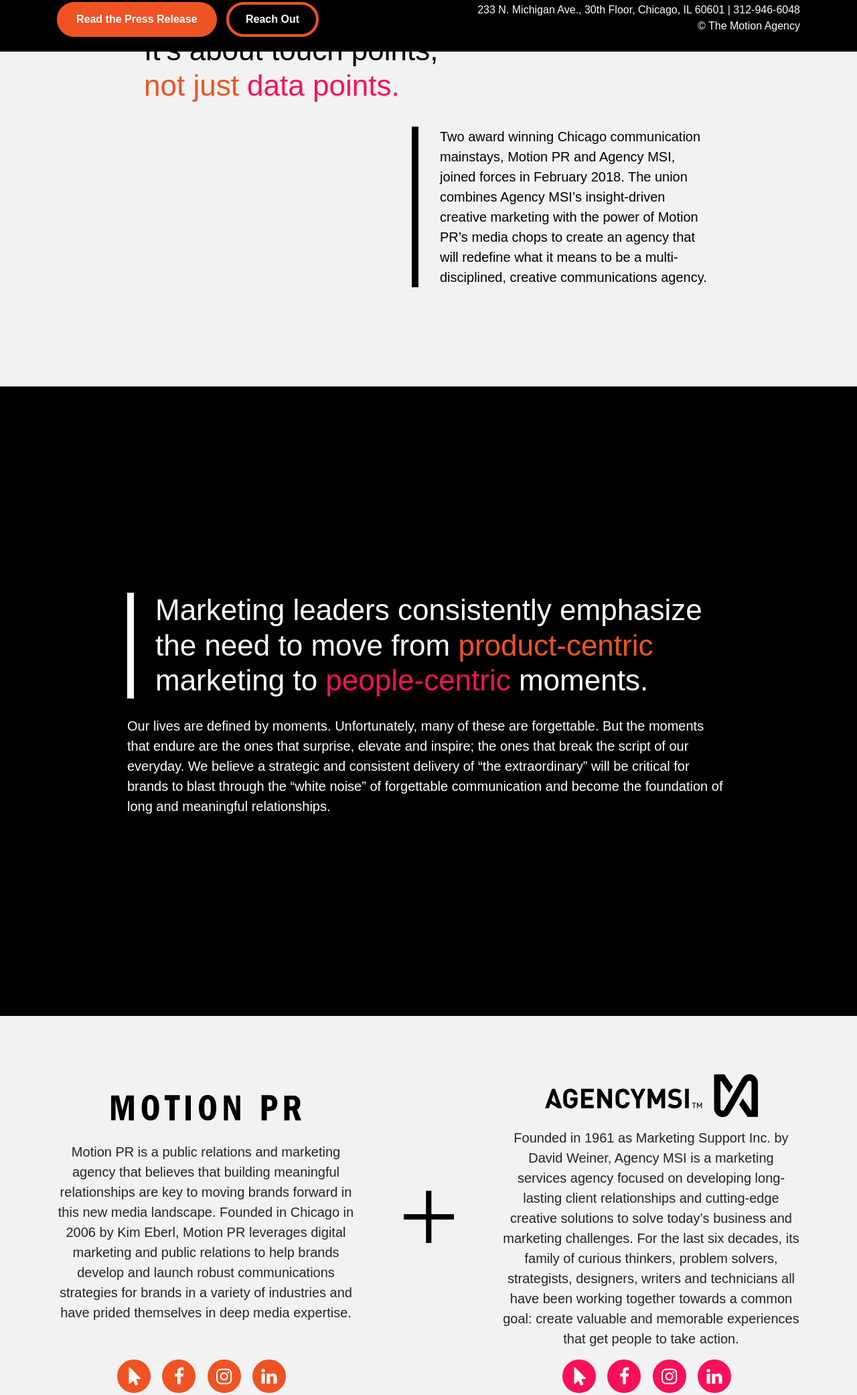
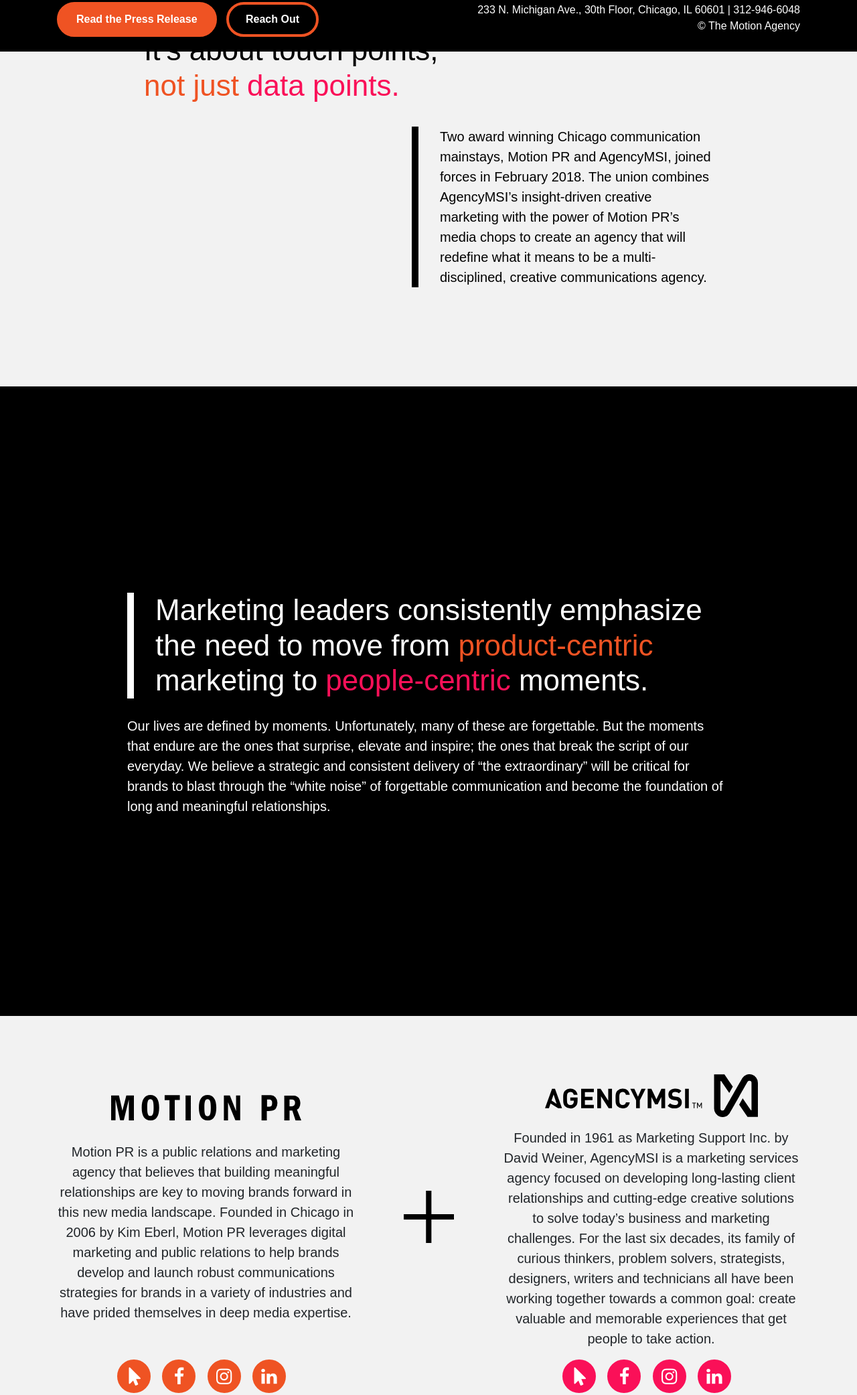
Before and after one commit to motionagency/MotionPR_AgencyMSI_LandingPage, a plain HTML site: page index.html in a window 1280 px wide. Shown: the part 823-2906 px from the top of the page at 67% size. Drawn offline with nearby package versions, Linux system fonts and the light colour scheme; a small style sheet from the web is missing.

Commit message:
Copy updates

```diff
--- a/index.html
+++ b/index.html
@@ -63,7 +63,7 @@
 								<h1 data-aos="fade-right">It’s about touch points,<br> <span class="motion">not just</span> <span class="msi">data points.<span></h1>
 								<div class="blockquote-wrap" data-aos="fade-up">
 									<blockquote>
-										<p>Two award winning Chicago communication mainstays, Motion PR and Agency MSI, joined forces in February 2018. The union combines Agency MSI’s insight-driven creative marketing with the power of Motion PR’s media chops to create an agency that will redefine what it means to be a multi-disciplined, creative communications agency.</p>
+										<p>Two award winning Chicago communication mainstays, Motion PR and AgencyMSI, joined forces in February 2018. The union combines AgencyMSI’s insight-driven creative marketing with the power of Motion PR’s media chops to create an agency that will redefine what it means to be a multi-disciplined, creative communications agency.</p>
 									</blockquote>
 								</div>
 							</div>
@@ -119,7 +119,7 @@
 						<div class="col-lg-5 d-flex align-items-center">
 							<div class="logo-wrap-two">
 								<img data-aos="fade-left" class="agency-msi-logo" src="images/agencymsilogo.svg" alt="AgencyMSI logo">
-								<p data-aos="fade">Founded in 1961 as Marketing Support Inc. by David Weiner, Agency MSI is a marketing services agency focused on developing long-lasting client relationships and cutting-edge creative solutions to solve today’s business and marketing challenges. For the last six decades, its family of curious thinkers, problem solvers, strategists, designers, writers and technicians all have been working together towards a common goal: create valuable and memorable experiences that get people to <span style="white-space: nowrap;">take action.</span></p>
+								<p data-aos="fade">Founded in 1961 as Marketing Support Inc. by David Weiner, AgencyMSI is a marketing services agency focused on developing long-lasting client relationships and cutting-edge creative solutions to solve today’s business and marketing challenges. For the last six decades, its family of curious thinkers, problem solvers, strategists, designers, writers and technicians all have been working together towards a common goal: create valuable and memorable experiences that get people to <span style="white-space: nowrap;">take action.</span></p>
 								<!-- AgencyMSI mobile social -->
 								<ul class="social-msi mobile-social">
 									<li><a href="http://agencymsi.com/" target="_blank"><i class="fa fa-lg fa-mouse-pointer" aria-hidden="true"></i></a></li>
```
